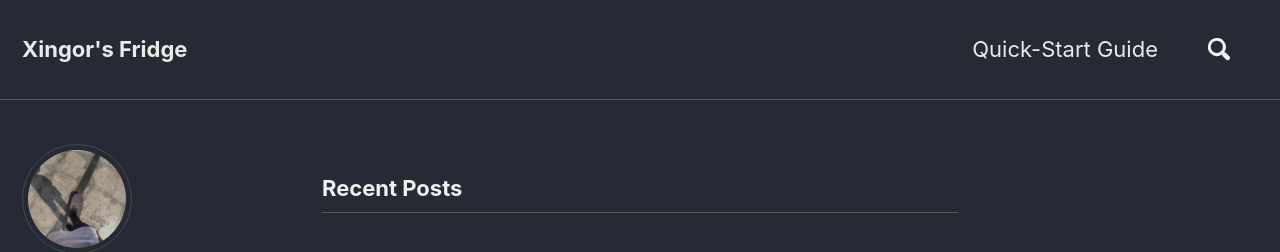
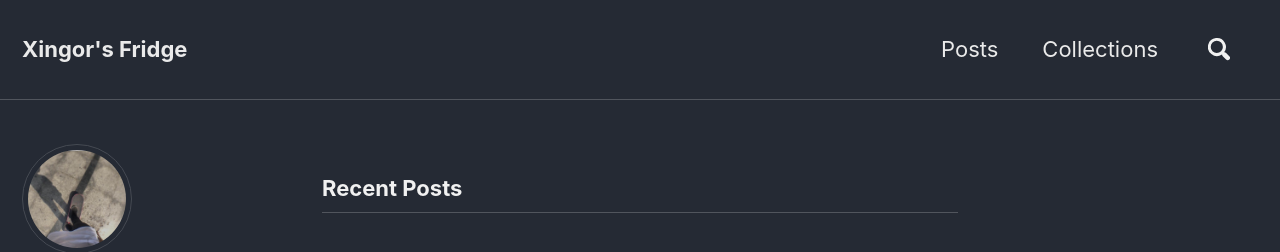
Before and after one commit to SeanZom/SeanZom.github.io, a Jekyll site: the page built from index.html, in a window 1280 px wide and 900 px high. Shown: the top 252 px of the window. Built offline with Jekyll 4.4.1, drawn with Linux system fonts in a browser that asks for light colours; nearby versions of some CDN libraries.

Commit message:
init navbar

```diff
--- a/_data/navigation.yml
+++ b/_data/navigation.yml
@@ -1,7 +1,9 @@
 # main links
 main:
-  - title: "Quick-Start Guide"
-    url: https://mmistakes.github.io/minimal-mistakes/docs/quick-start-guide/
+  - title: "Posts"
+    url: /_posts/
+  - title: "Collections"
+    url: /collections/
   # - title: "About"
   #   url: https://mmistakes.github.io/minimal-mistakes/about/
   # - title: "Sample Posts"
```
Also changed, not shown: collections/sample_collection.md (added, +3 -0 lines).
